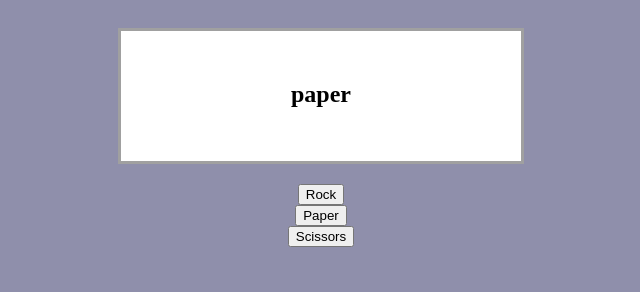
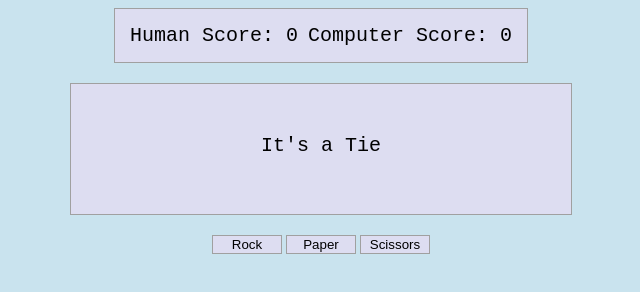
Before and after one commit to DavidRHannah/rock-paper-scissors, a plain HTML site: page index.html in a window 1280 px wide. Both pictures are taken after a click on the button "Rock". Shown: the whole page, without its empty margins (319-959 px from the left). Drawn offline with Linux system fonts and the light colour scheme.

Commit message:
add game logic and ui

```diff
--- a/index.html
+++ b/index.html
@@ -8,15 +8,17 @@
 </head>
 <body>
     <div class="container-column">
+        <div id="score" class="container-row">
+            <div id="human-score">Human Score: <span id="human-score-span">0</span></div>
+            <div id="computer-score">Computer Score: <span id="computer-score-span">0</span></div>
+        </div>
         <div id="output">
-            <span>paper</span>
+            <span id="output-text">Begin</span>
         </div>
         <div id="input">
-            <div class="container-column">
-                <button id="rock">Rock</button>
-                <button id="paper">Paper</button>
-                <button id="scissors">Scissors</button>
-            </div>
+            <button id="rock">Rock</button>
+            <button id="paper">Paper</button>
+            <button id="scissors">Scissors</button>
         </div>
     </div>
 
--- a/script.js
+++ b/script.js
@@ -1,49 +1,58 @@
+let humanScore      = 0;
+let computerScore   = 0;
 
-//playGame(5)
+output = document.getElementById("output-text");
+humanScoreText = document.getElementById("human-score-span");
+computerScoreText = document.getElementById("computer-score-span");
 
-function playGame(roundAmnt){
-    let humanScore = 0
-    let computerScore = 0
+rockBtn = document.getElementById("rock");
+paperBtn = document.getElementById("paper");
+scissorsBtn = document.getElementById("scissors");
 
-    for (let i = 1; i <= roundAmnt; i++){
-        let computerChoice = getComputerChoice()
-        let humanChoice = getHumanChoice()
-        let roundResult = playRound(humanChoice, computerChoice)
-        console.log(roundResult)
+rockBtn.addEventListener("click", ()=>playRound("rock", getComputerChoice()));
+paperBtn.addEventListener("click", ()=>playRound("paper", getComputerChoice()));
+scissorsBtn.addEventListener("click", ()=>playRound("scissors", getComputerChoice()));
+
+function playRound(humanChoice, computerChoice){
+    let roundResult = "";
+
+    if (computerScore >= 5 || humanScore >= 5){
+        computerScore = 0;
+        humanScore = 0;
     }
 
-    console.log("Human Score: ", humanScore)
-    console.log("Computer Score: ", computerScore)
-
-    function playRound(humanChoice, computerChoice){
     if (humanChoice == computerChoice){
-            return "It's a Tie"
+        roundResult = "It's a Tie"
     } else if (humanChoice == "rock" && computerChoice == "scissors"){
         humanScore += 1
-            return "You win! Rock beats Scissors"
+        roundResult = "You win! Rock beats Scissors"
     } else if (humanChoice == "rock" && computerChoice == "paper"){
         computerScore += 1
-            return "You lose! Paper beats Rock"
+        roundResult = "You lose! Paper beats Rock"
     } else if (humanChoice == "paper" && computerChoice == "rock"){
         humanScore += 1
-            return "You win! Paper beats Rock"
+        roundResult = "You win! Paper beats Rock"
     } else if (humanChoice == "paper" && computerChoice == "scissors"){
         computerScore += 1
-            return "You lose! Scissors beats Paper"
+        roundResult = "You lose! Scissors beats Paper"
     } else if (humanChoice == "scissors" && computerChoice == "paper"){
         humanScore += 1
-            return "You win! Scissors beats Paper"
+        roundResult = "You win! Scissors beats Paper"
     } else if (humanChoice == "scissors" && computerChoice == "rock"){
-            return "You lose! Rock beats Scissors"
-        }
-    }
+        computerScore += 1
+        roundResult = "You lose! Rock beats Scissors"
     }
 
+    if (computerScore == 5){
+        roundResult = "The computer has bested you!";
+    } else if (humanScore == 5){
+        roundResult = "You have bested the computer!";
+    }
 
-function getHumanChoice(){
-    let inp = prompt("Rock Paper Scissors: ")
-    inp = inp.toLowerCase()
-    return inp;
+    computerScoreText.innerText = computerScore;
+    humanScoreText.innerText = humanScore;
+    output.innerText = roundResult;
+
 }
 
 function getComputerChoice(){
--- a/styles.css
+++ b/styles.css
@@ -1,33 +1,50 @@
 body{
-    background-color: rgb(143, 143, 171);
+    background-color: rgb(201, 227, 238);
     text-align: center;
 }
-.container-column{
+
+.container-column {
     display: flex;
     flex-direction: column;
     align-items: center;
 }
 
+.container-row {
+    display: flex;
+    gap: 10px;
+    padding:15px;
+    border: 1px solid rgb(160, 160, 160);
+    background-color: rgb(221, 221, 241);
+}
+
+#human-score {
+    font-size: x-large;
+    font-family:monospace;
+}
+#computer-score {
+    font-size: x-large;
+    font-family:monospace;
+}
+
 #output {
     display: inline-block;
-    background-color: white;
+    background-color: rgb(221, 221, 241);
     color: black;
-    width: 300px;
+    width: 400px;
     min-height: 30px;
-    border: 3px solid rgb(160, 160, 160);
+    border: 1px solid rgb(160, 160, 160);
     padding: 50px;
     margin: 20px;
 }
 
-#output span{
+#output span {
     background-color: inherit;
     font-size: x-large;
-    font-weight: bold;
+    font-family:monospace;
 }
 
-#input div {
-    display: flex;
-    justify-content: space-evenly;
-    column-gap: 10px;
-
+#input button {
+    width: 70px;
+    border: solid, rgb(160, 160, 160), 1px;
+    background-color: rgb(221, 221, 241);
 }
```
Lines whose indentation alone changed are shown as unchanged.
